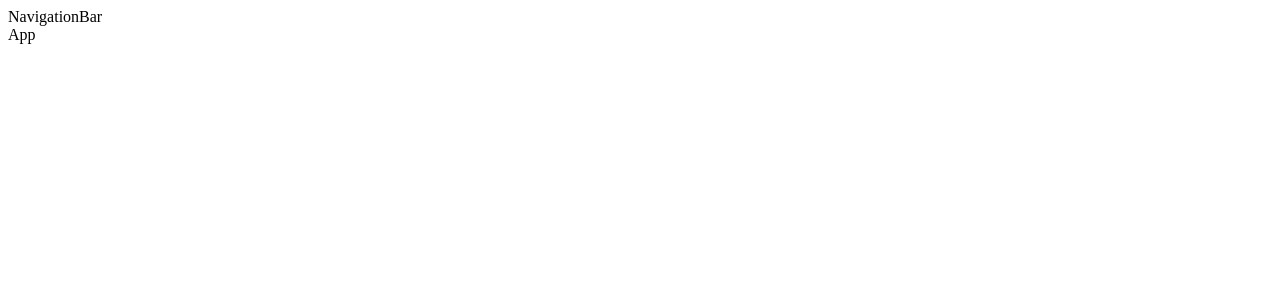
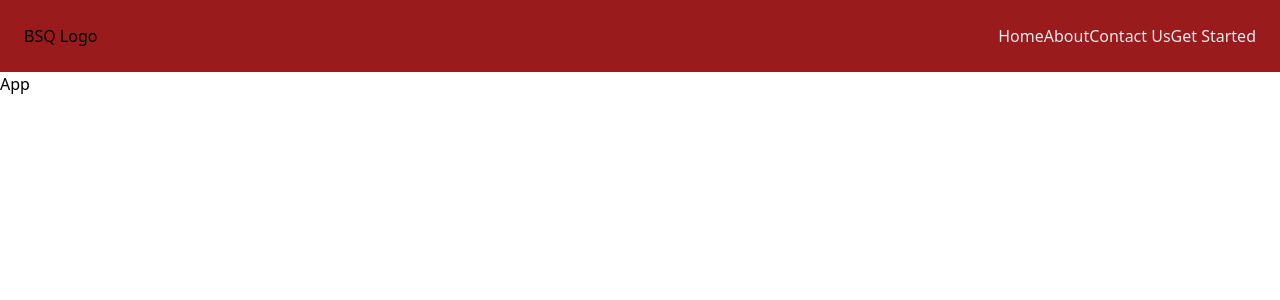
Before and after one commit to vjastoni/lawful-bsqlaw-information-system, a React (Create React App) app: page / in a window 1280 px wide. Shown: the top 300 px of the page. Built offline with nearby package versions, Linux system fonts and the light colour scheme.

Commit message:
adds preliminary navigation styles

```diff
--- a/src/components/NavigationBar.jsx
+++ b/src/components/NavigationBar.jsx
@@ -1,7 +1,17 @@
 import React from 'react'
 
 function NavigationBar() {
-  return <div>NavigationBar</div>
+  return <div className='bg-red-800 p-6 flex justify-between'>
+    <div className=''>
+      BSQ Logo
+    </div>
+    <div className="flex justify-around padding-2 text-gray-200">
+      <li className='list-none'><a href="#">Home</a></li>
+      <li className='list-none'><a href="#">About</a></li>
+      <li className='list-none'><a href="#">Contact Us</a></li>
+      <li className='list-none'><a href="#">Get Started</a></li>
+    </div>
+  </div>
 }
 
 export default NavigationBar
--- a/src/index.js
+++ b/src/index.js
@@ -2,6 +2,7 @@ import React from 'react'
 import ReactDOM from 'react-dom/client'
 import App from './components/App'
 import NavigationBar from './components/NavigationBar'
+import './styles/style.css'
 
 const root = ReactDOM.createRoot(document.getElementById('root'))
 root.render(
```
